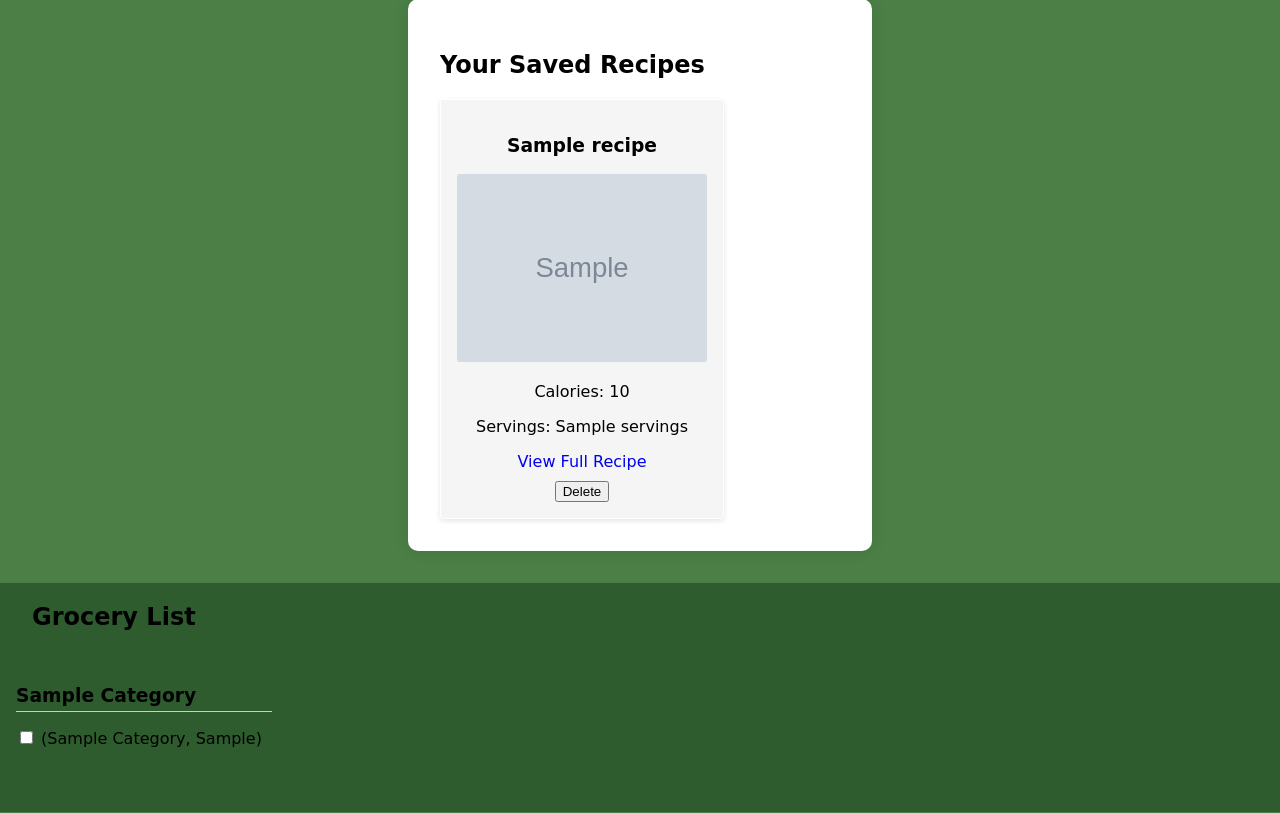
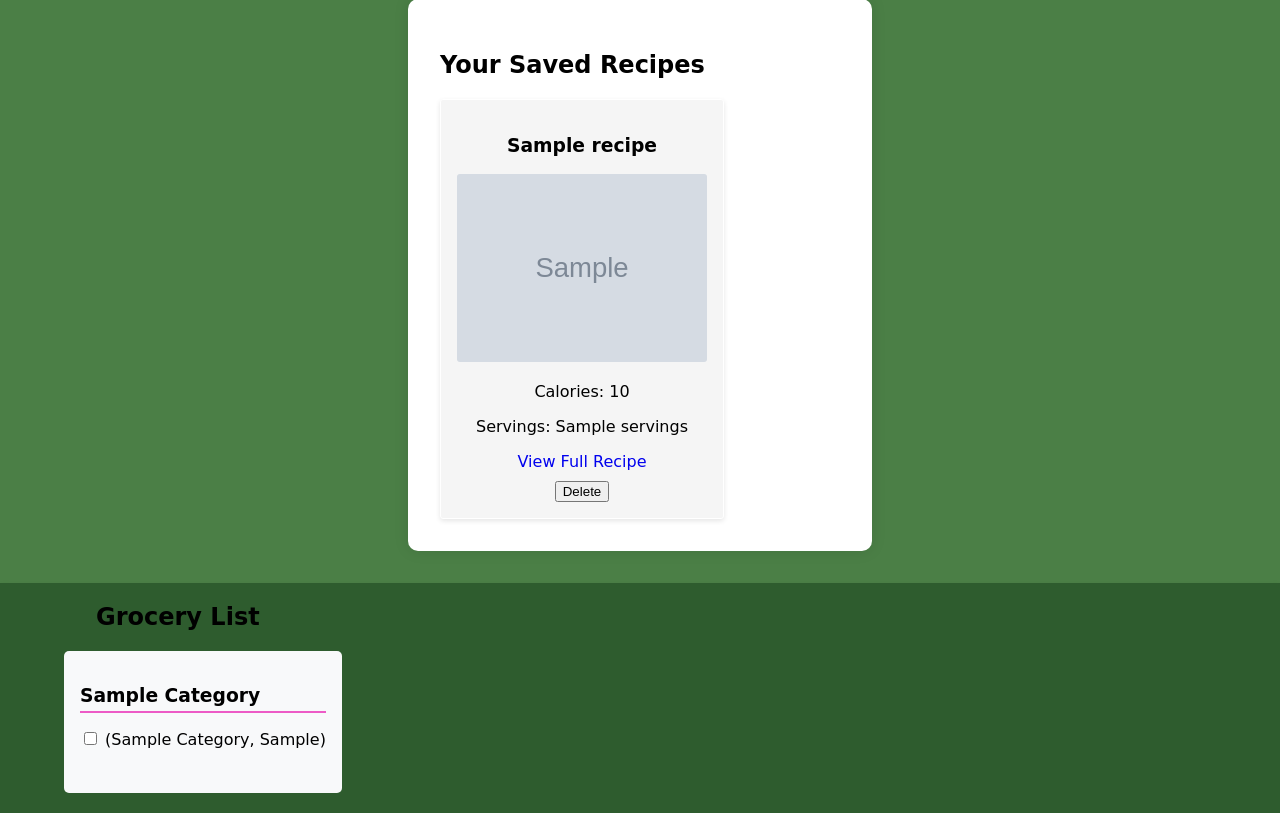
Before and after one commit to pjeff1465/capstone_project, a Flask app: template app/templates/user.html in a window 1280 px wide. Shown: the part 98-911 px from the top of the page. Run offline with Flask 2, Linux system fonts and the light colour scheme; the template is opened without the code that fills it: most values are stand-ins (such as "Sample title", 1, 10 or a date in 2020); grey boxes marked "Sample" are stand-in pictures.

Commit message:
update grocery list css

```diff
--- a/app/static/css/main.css
+++ b/app/static/css/main.css
@@ -585,7 +585,9 @@ input[type="submit"]:hover {
 /* -----------------------------------------------------USER CSS------------------------------------------------------ */
 
 .grocery-container{
-    width: 100%;
+    width: 90%;
+    padding-left: 5%;
+    padding-right: 5%;
     background-color: #2e5c2e;
     box-shadow: 0 2px 5px rgba(0,0,0,0.1);
 }
@@ -599,12 +601,16 @@ input[type="submit"]:hover {
 .categories-container{
     display: flex;
     flex-wrap: wrap;
+    gap: 20px;
 }
 
 .grocery-category {
     padding: 1rem;
     margin-bottom: 20px;
     min-width: 20%;
+    max-width: 25%;
+    background-color: #f8f9fa;
+    border-radius: 5px;
 }
 
 .grocery-category ul{
@@ -623,7 +629,7 @@ input[type="submit"]:hover {
 .grocery-category h3 {
     text-transform: capitalize;
     margin-bottom: 10px;
-    border-bottom: 1px solid #ccc;
+    border-bottom: 2px solid #ed5bc6;
     padding-bottom: 5px;
 }
 
```
